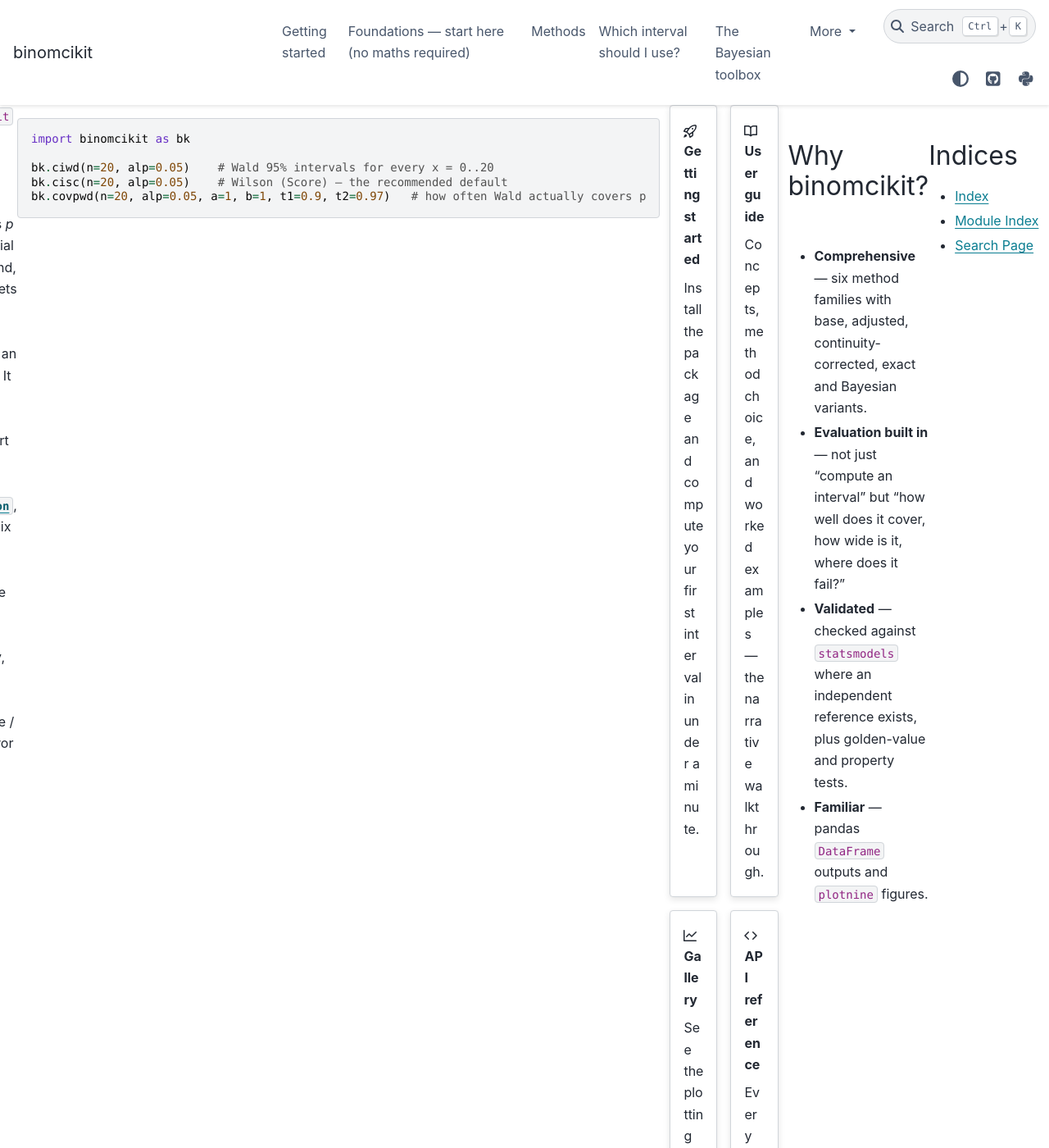
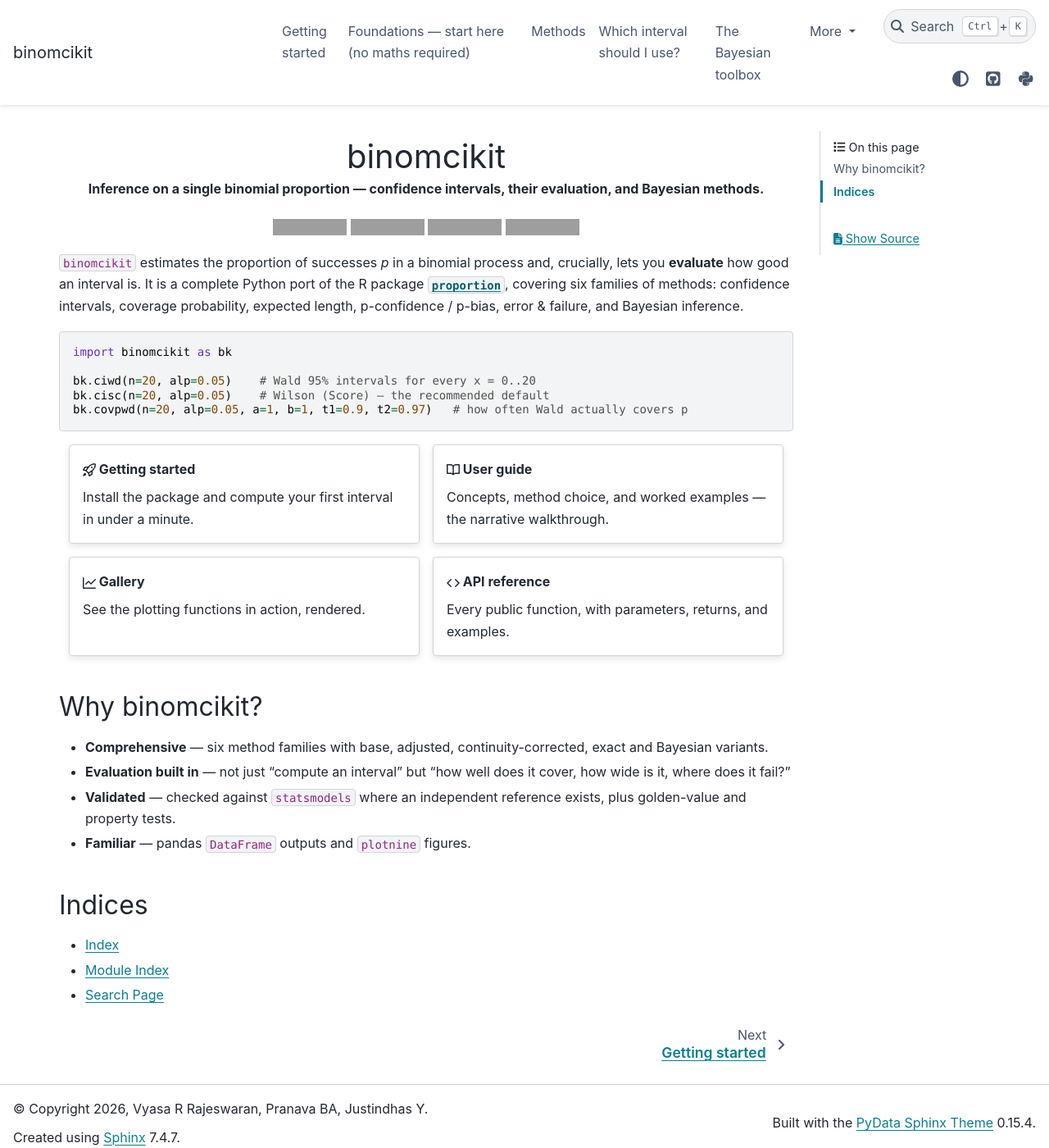
Before and after one commit to pranava-ba/binomcikit, a Sphinx documentation site: the page built from docs/index.md, in a window 1280 px wide and 1400 px high. Shown: the whole window at 82% size. Built offline with Sphinx 7.4.7 and the PyData theme 0.15.4, drawn with Linux system fonts in a browser that asks for light colours; pages that are not in the unit, such as notebooks, are missing from menus; some of the changed lines change nothing that is shown; grey boxes are pictures that could not be loaded.

Commit message:
docs: fix homepage layout — raw <div> banner broke article nesting

````diff
--- a/docs/index.md
+++ b/docs/index.md
@@ -4,18 +4,18 @@ sd_hide_title: true
 
 # binomcikit
 
-<div align="center">
-
-# binomcikit
-
-**Inference on a single binomial proportion — confidence intervals, their evaluation, and Bayesian methods.**
-
-[![PyPI](https://img.shields.io/pypi/v/binomcikit?style=flat-square)](https://pypi.org/project/binomcikit/)
-[![CI](https://img.shields.io/github/actions/workflow/status/pranava-ba/binomcikit/ci.yml?branch=main&style=flat-square&label=tests)](https://github.com/pranava-ba/binomcikit/actions)
-[![Docs](https://img.shields.io/readthedocs/pranava-babinomcikit-rtd?style=flat-square)](https://pranava-babinomcikit-rtd.readthedocs.io/)
-[![License](https://img.shields.io/badge/license-GPLv3-blue?style=flat-square)](https://github.com/pranava-ba/binomcikit/blob/main/LICENSE.txt)
-
+```{raw} html
+<div style="text-align:center">
+  <h1 style="margin-bottom:0.2rem">binomcikit</h1>
+  <p><strong>Inference on a single binomial proportion — confidence intervals, their evaluation, and Bayesian methods.</strong></p>
+  <p>
+    <a href="https://pypi.org/project/binomcikit/"><img alt="PyPI" src="https://img.shields.io/pypi/v/binomcikit?style=flat-square"></a>
+    <a href="https://github.com/pranava-ba/binomcikit/actions"><img alt="tests" src="https://img.shields.io/github/actions/workflow/status/pranava-ba/binomcikit/ci.yml?branch=main&amp;style=flat-square&amp;label=tests"></a>
+    <a href="https://pranava-babinomcikit-rtd.readthedocs.io/"><img alt="Docs" src="https://img.shields.io/readthedocs/pranava-babinomcikit-rtd?style=flat-square"></a>
+    <a href="https://github.com/pranava-ba/binomcikit/blob/main/LICENSE.txt"><img alt="License" src="https://img.shields.io/badge/license-GPLv3-blue?style=flat-square"></a>
+  </p>
 </div>
+```
 
 `binomcikit` estimates the proportion of successes *p* in a binomial process and,
 crucially, lets you **evaluate** how good an interval is. It is a complete Python
````
